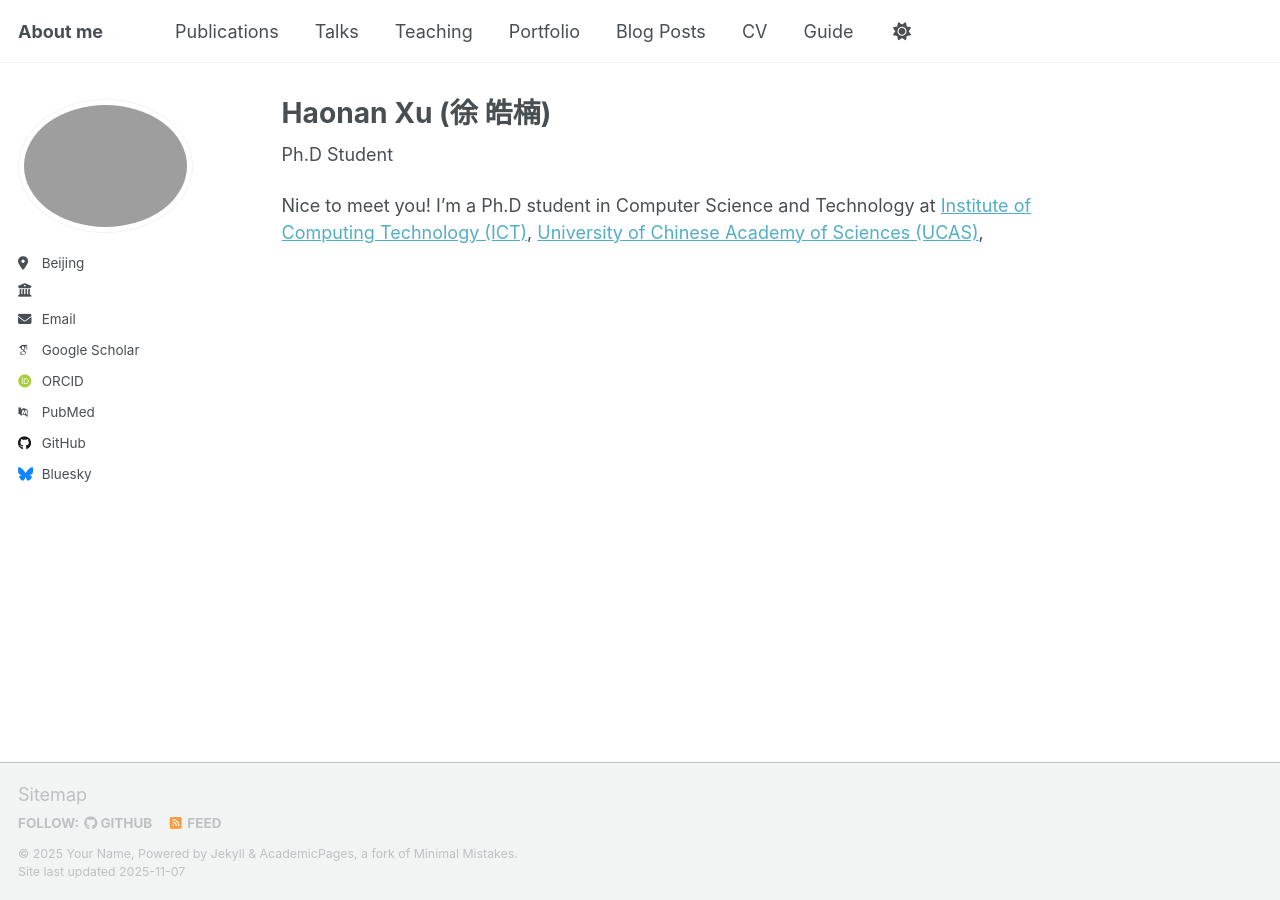
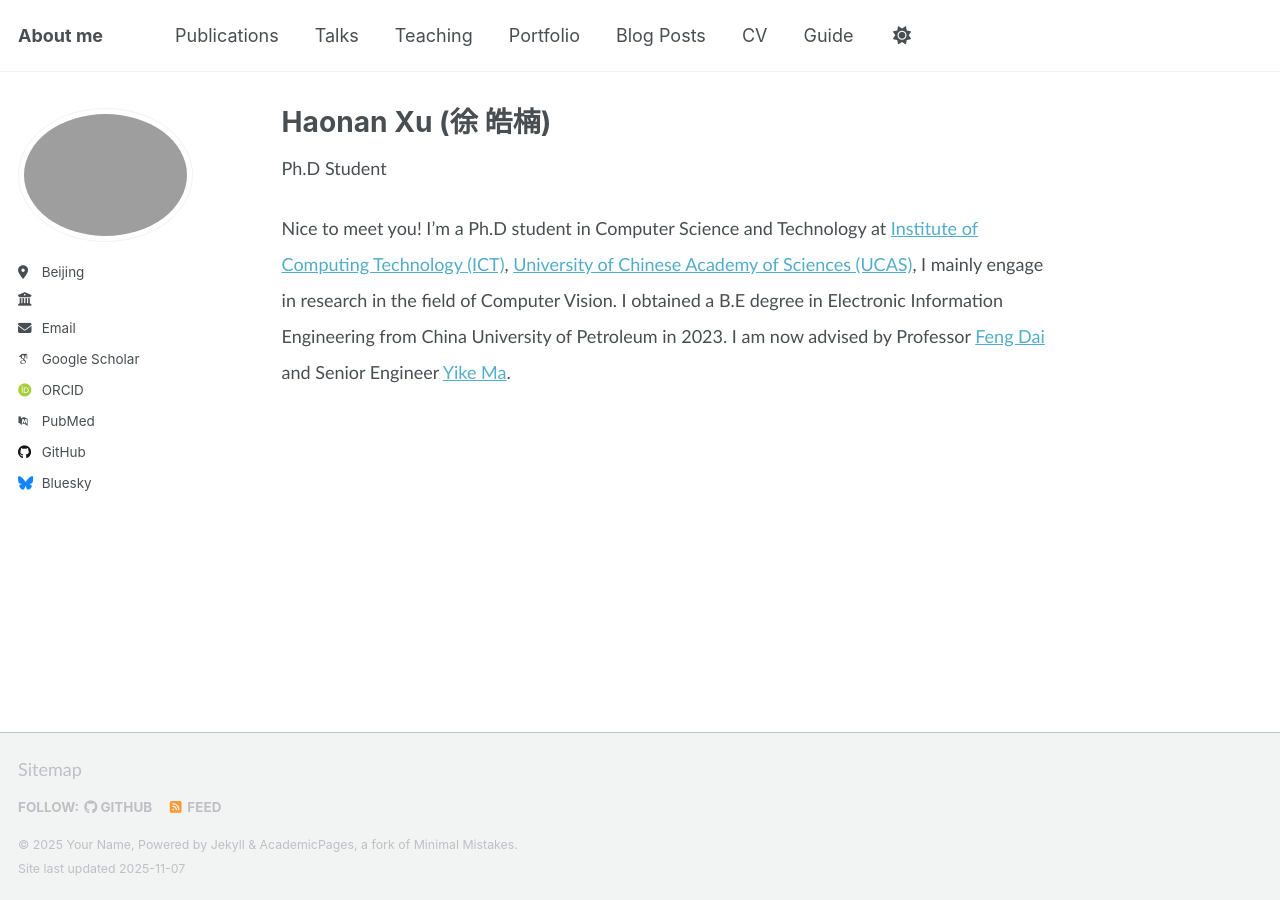
Before and after one commit to DoubleFlicker7/doubleflicker7.github.io, a Jekyll site: the page built from _pages/about.md, in a window 1280 px wide. Built offline with Jekyll 4.4.1, drawn with Linux system fonts in a browser that asks for light colours; some web fonts are replaced; a script that is not in the unit is left out.

Commit message:
[DEV] Change font type

```diff
--- a/_pages/about.md
+++ b/_pages/about.md
@@ -9,4 +9,4 @@
 
 Ph.D Student
 
-Nice to meet you! I'm a Ph.D student in Computer Science and Technology at [Institute of Computing Technology (ICT)](http://www.ict.cas.cn/), [University of Chinese Academy of Sciences (UCAS)](https://www.ucas.ac.cn/),
+Nice to meet you! I'm a Ph.D student in Computer Science and Technology at [Institute of Computing Technology (ICT)](http://www.ict.cas.cn/), [University of Chinese Academy of Sciences (UCAS)](https://www.ucas.ac.cn/), I mainly engage in research in the field of Computer Vision. I obtained a B.E degree in Electronic Information Engineering from China University of Petroleum in 2023. I am now advised by Professor [Feng Dai](http://www.ict.ac.cn/sourcedb/cn/jssrck/201404/t20140422_4096774.html) and Senior Engineer [Yike Ma](http://www.ict.ac.cn/sourcedb/cn/jssrck/201511/t20151119_4470413.html).
--- a/_sass/layout/_base.scss
+++ b/_sass/layout/_base.scss
@@ -15,8 +15,9 @@
   margin: 0;
   padding: $masthead-height 0 0;
   padding-bottom: 9em;
-  font-family: $global-font-family;
-  line-height: 1.5;
+  // font-family: $global-font-family;
+  font-family: "Trebuchet MS";
+  line-height: 2.0;
 
   &.overflow--hidden {
     /* when primary navigation is visible, the content in the background won't scroll */
```
